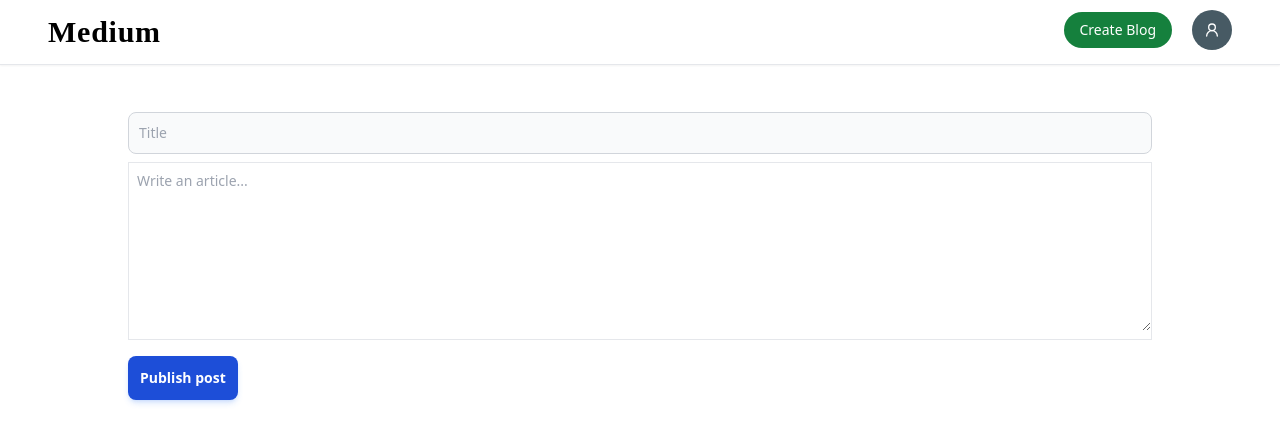
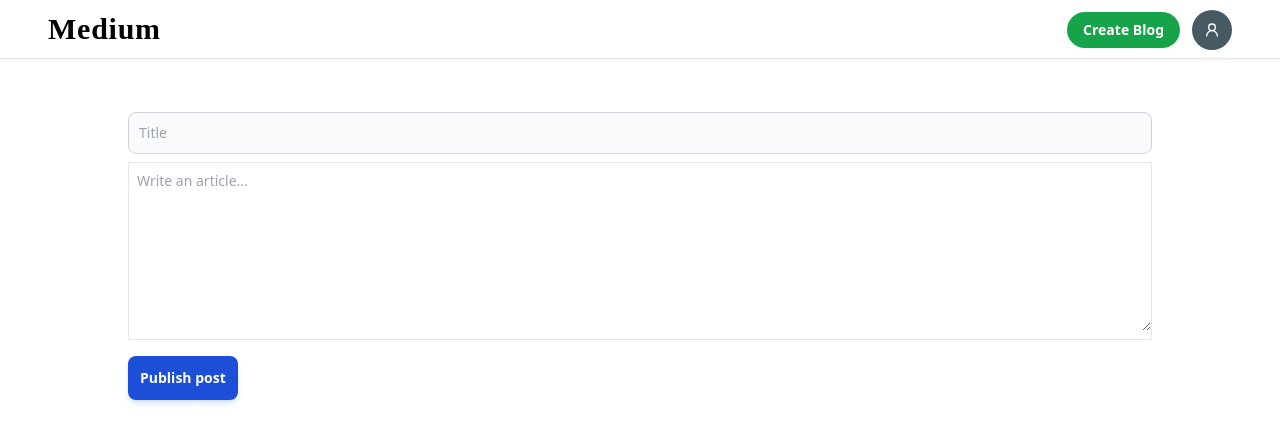
Before and after one commit to DilrajSP/blog_website, a React (Vite) app in the folder Frontend/: page /publish in a window 1280 px wide. Shown: the top 444 px of the page. Built offline with nearby package versions, Linux system fonts and the light colour scheme; a web font is replaced by a local one.

Commit message:
minor fixes

```diff
--- a/Frontend/src/components/AppBar.tsx
+++ b/Frontend/src/components/AppBar.tsx
@@ -9,7 +9,7 @@
             <div className="flex justify-center flex-row">
                 <div className="mt-1">
                     <Link to={"/publish"}>
-                        <button type="button" className="mr-5 text-white bg-green-700 hover:bg-green-800 focus:outline-none focus:ring-4 focus:ring-green-300 font-medium rounded-full text-sm px-4 py-2 text-center me-2 mb-2">Create Blog</button>
+                        <button type="button" className="inline-block px-4 py-2 mr-3 font-semibold text-center text-white align-middle transition-all rounded-3xl cursor-pointer bg-green-600 text-sm ease-soft-in tracking-tight-soft shadow-soft-md bg-150 bg-x-25 hover:scale-110 hover:rotate-2 hover:shadow-lg ">Create Blog</button>
                     </Link>
                 </div>
                 <div className="mt-0.5">
```
